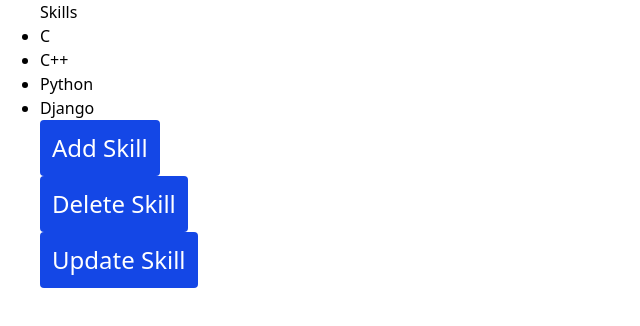
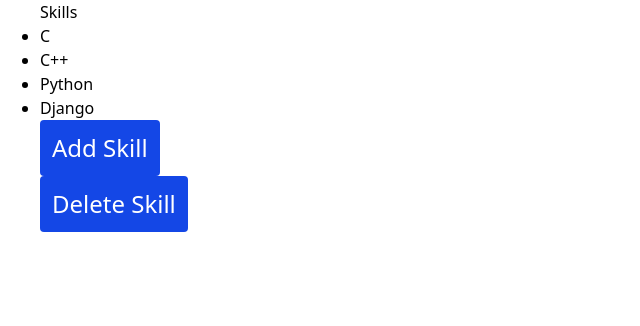
Before and after one commit to arjunmazumder/PhiMart-client, a React (Vite) app: page / in a window 1280 px wide. Shown: the top 326 px of the page, without its empty margins (0-640 px from the left). Built offline with nearby package versions, Linux system fonts and the light colour scheme.

Commit message:
update skill button commited

```diff
--- a/src/components/Skills.jsx
+++ b/src/components/Skills.jsx
@@ -41,7 +41,7 @@ const Skills = () => {
             </ul>
             <button onClick={addSkill} className="px-3 py-3 text-2xl text-white rounded-sm bg-blue-700">Add Skill</button><br/>
             <button onClick={deleteSkill} className="px-3 py-3 text-2xl text-white rounded-sm bg-blue-700">Delete Skill</button><br />
-            <button onClick={updateSkill} className="px-3 py-3 text-2xl text-white rounded-sm bg-blue-700">Update Skill</button>
+            {/* <button onClick={updateSkill} className="px-3 py-3 text-2xl text-white rounded-sm bg-blue-700">Update Skill</button> */}
         </div>
     );
 };
```
